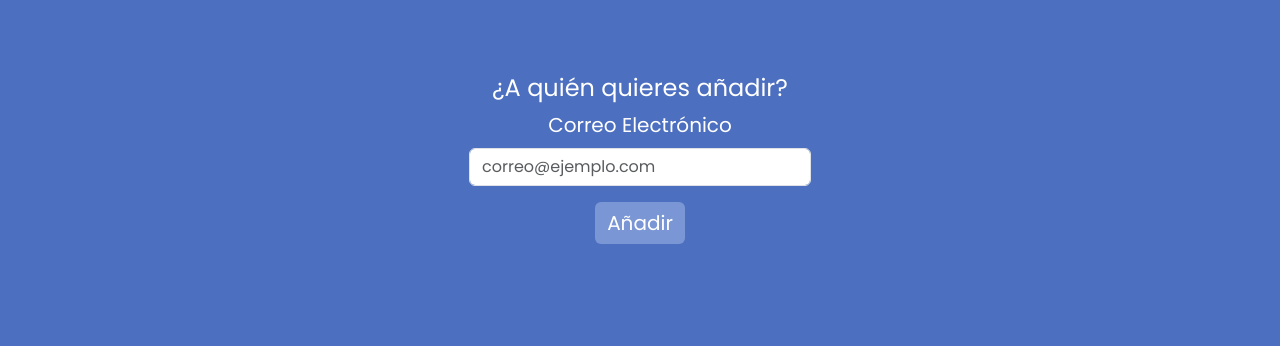
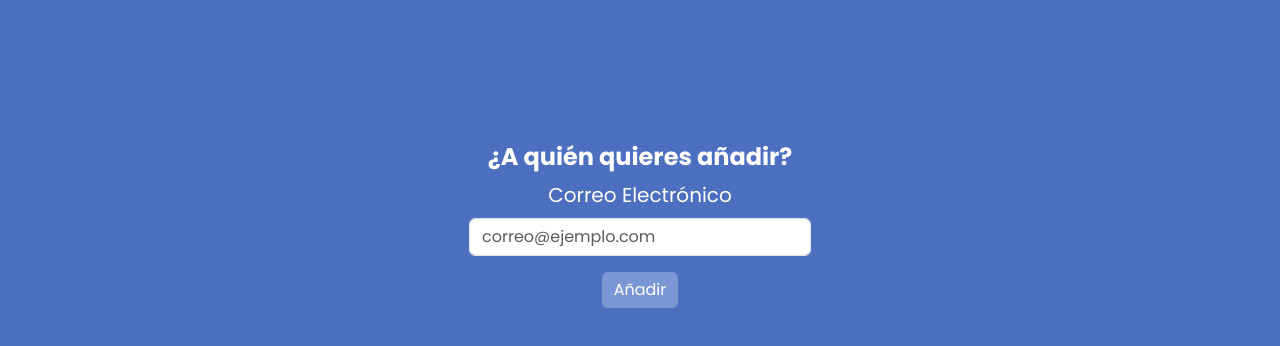
Before and after one commit to jpdelmuro/ProyectoWeb, a plain HTML site: page FRONTEND/views/colaborador.html in a window 1280 px wide. Shown: the part 168-514 px from the top of the page. Drawn offline with nearby package versions, Linux system fonts and the light colour scheme.

```diff
--- a/FRONTEND/views/colaborador.html
+++ b/FRONTEND/views/colaborador.html
@@ -48,7 +48,7 @@
         background-color: #5f7ab4;
       }
 
-      label, input, .btn {
+      label, input {
         font-weight: 400;
         font-size: 20px;
       }
@@ -118,9 +118,9 @@
 
 
       <!-- Formulario dentro del container -->
-      <div class="container d-flex justify-content-center align-items-center" >
+      <div class="container d-flex justify-content-center align-items-center" style="height: 50vh;">
         <div class="form-container">
-          <h4>¿A quién quieres añadir?</h4>
+          <h4 style="color: white; text-align: center; font-weight: bold;">¿A quién quieres añadir?</h4>
           <form onsubmit="return mostrarModal(event)">
             <div class="mb-3">
               <label for="email" class="form-label">Correo Electrónico</label>
```
